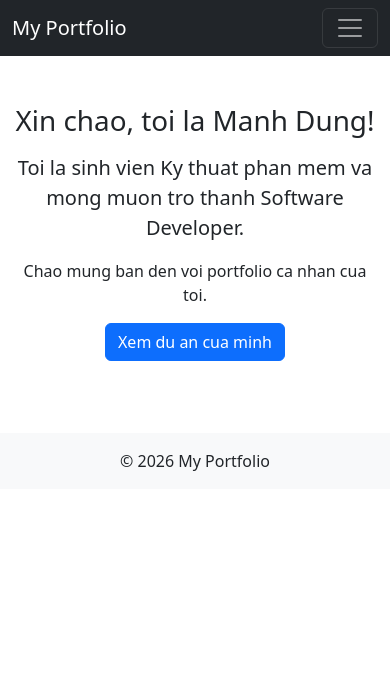
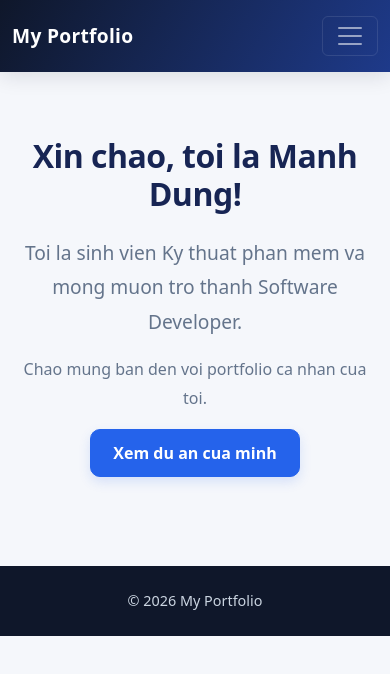
Before and after one commit to Manhduh/FER202_FA26_Manhduh, a React (Vite) app in the folder Slot11/router-basic/: page / in a window 390 px wide. Shown: the top 674 px of the page. Built offline with nearby package versions, Linux system fonts and the light colour scheme.

Commit message:
style(portfolio): add responsive blue white design

```diff
--- a/Slot11/router-basic/src/App.css
+++ b/Slot11/router-basic/src/App.css
@@ -1,184 +1,244 @@
-.counter {
-  font-size: 16px;
-  padding: 5px 10px;
-  border-radius: 5px;
-  color: var(--accent);
-  background: var(--accent-bg);
-  border: 2px solid transparent;
-  transition: border-color 0.3s;
-  margin-bottom: 24px;
 
-  &:hover {
-    border-color: var(--accent-border);
+/* ===== Global styles ===== */
+:root {
+  font-family: "Segoe UI", Arial, sans-serif;
+  color: #1e293b;
+  background: #f5f7fb;
+  font-synthesis: none;
+  text-rendering: optimizeLegibility;
+  -webkit-font-smoothing: antialiased;
+  -moz-osx-font-smoothing: grayscale;
+}
+
+* {
+  box-sizing: border-box;
+}
+
+body {
+  margin: 0;
+  min-width: 320px;
+  min-height: 100vh;
+  background: #f5f7fb;
+  color: #1e293b;
+}
+
+#root {
+  min-height: 100vh;
+  display: flex;
+  flex-direction: column;
+}
+
+main {
+  flex: 1;
+}
+
+h1,
+h2,
+h3 {
+  color: #172554;
+  font-weight: 750;
+  letter-spacing: -0.5px;
+}
+
+p {
+  line-height: 1.8;
+  color: #64748b;
+}
+
+/* ===== Navbar ===== */
+.navbar.bg-dark {
+  background: linear-gradient(120deg, #0f172a, #1e3a8a) !important;
+  padding: 16px 0;
+  box-shadow: 0 4px 20px rgba(15, 23, 42, 0.12);
+}
+
+.navbar-brand {
+  font-size: 1.45rem;
+  font-weight: 800;
+  letter-spacing: 0.3px;
+}
+
+.navbar .nav-link {
+  position: relative;
+  margin-left: 8px;
+  padding: 10px 15px !important;
+  color: #cbd5e1 !important;
+  font-weight: 600;
+  border-radius: 8px;
+  transition: all 0.25s ease;
+}
+
+.navbar .nav-link:hover {
+  color: #ffffff !important;
+  background: rgba(255, 255, 255, 0.1);
+}
+
+.navbar .nav-link.active {
+  color: #ffffff !important;
+  background: #2563eb;
+}
+
+/* ===== Main content ===== */
+.container.py-5 {
+  animation: fadeIn 0.45s ease;
+}
+
+.container.py-5.text-center {
+  padding-top: 100px !important;
+  padding-bottom: 100px !important;
+}
+
+.container.py-5.text-center h1 {
+  font-size: clamp(2rem, 5vw, 3.5rem);
+  margin-bottom: 22px;
+}
+
+.container.py-5.text-center .lead {
+  max-width: 680px;
+  margin: 0 auto 16px;
+  font-size: 1.2rem;
+}
+
+.container.py-5 > h2 {
+  margin-bottom: 28px;
+  font-size: 2rem;
+}
+
+/* ===== Buttons ===== */
+.btn {
+  padding: 11px 22px;
+  border-radius: 10px;
+  font-weight: 650;
+  transition: all 0.25s ease;
+}
+
+.btn-primary {
+  background: #2563eb;
+  border-color: #2563eb;
+  box-shadow: 0 5px 12px rgba(37, 99, 235, 0.15);
+}
+
+.btn-primary:hover {
+  background: #1d4ed8;
+  border-color: #1d4ed8;
+  transform: translateY(-2px);
+  box-shadow: 0 8px 18px rgba(37, 99, 235, 0.25);
+}
+
+.btn-outline-primary:hover {
+  transform: translateY(-2px);
+}
+
+/* ===== Skills list ===== */
+.list-group {
+  max-width: 850px;
+}
+
+.list-group-item {
+  padding: 18px 22px;
+  border: 1px solid #e2e8f0;
+  background: #ffffff;
+  color: #334155;
+  font-weight: 550;
+  transition: all 0.2s ease;
+}
+
+.list-group-item:hover {
+  padding-left: 28px;
+  background: #eff6ff;
+  color: #1d4ed8;
+}
+
+/* ===== Project cards ===== */
+.card {
+  border: 1px solid #e2e8f0;
+  border-radius: 16px;
+  background: #ffffff;
+  overflow: hidden;
+  transition: transform 0.25s ease, box-shadow 0.25s ease;
+}
+
+.card:hover {
+  transform: translateY(-7px);
+  box-shadow: 0 15px 35px rgba(15, 23, 42, 0.1) !important;
+}
+
+.card-body {
+  padding: 26px;
+}
+
+.card-title {
+  margin-bottom: 14px;
+  color: #1e3a8a;
+  font-size: 1.25rem;
+  font-weight: 750;
+}
+
+.card-text {
+  min-height: 58px;
+  font-size: 0.96rem;
+}
+
+/* ===== Contact page ===== */
+.container.py-5:not(.text-center):not(:has(.card)):not(:has(.list-group)) {
+  min-height: 350px;
+}
+
+/* ===== 404 page ===== */
+.text-danger {
+  color: #dc2626 !important;
+}
+
+.display-3 {
+  font-weight: 850;
+}
+
+/* ===== Footer ===== */
+footer.bg-light {
+  margin-top: auto;
+  padding: 22px 12px !important;
+  background: #0f172a !important;
+  color: #cbd5e1;
+}
+
+footer p {
+  color: #cbd5e1;
+  font-size: 0.9rem;
+}
+
+/* ===== Animation ===== */
+@keyframes fadeIn {
+  from {
+    opacity: 0;
+    transform: translateY(8px);
   }
-  &:focus-visible {
-    outline: 2px solid var(--accent);
-    outline-offset: 2px;
+
+  to {
+    opacity: 1;
+    transform: translateY(0);
   }
 }
 
-.hero {
-  position: relative;
-
-  .base,
-  .framework,
-  .vite {
-    inset-inline: 0;
-    margin: 0 auto;
+/* ===== Responsive ===== */
+@media (max-width: 768px) {
+  .navbar-brand {
+    font-size: 1.2rem;
   }
 
-  .base {
-    width: 170px;
-    position: relative;
-    z-index: 0;
+  .navbar .nav-link {
+    margin: 4px 0;
   }
 
-  .framework,
-  .vite {
-    position: absolute;
+  .container.py-5.text-center {
+    padding-top: 65px !important;
+    padding-bottom: 65px !important;
   }
 
-  .framework {
-    z-index: 1;
-    top: 34px;
-    height: 28px;
-    transform: perspective(2000px) rotateZ(300deg) rotateX(44deg) rotateY(39deg)
-      scale(1.4);
+  .container.py-5 > h2 {
+    font-size: 1.65rem;
   }
 
-  .vite {
-    z-index: 0;
-    top: 107px;
-    height: 26px;
-    width: auto;
-    transform: perspective(2000px) rotateZ(300deg) rotateX(40deg) rotateY(39deg)
-      scale(0.8);
+  .card-body {
+    padding: 20px;
   }
 }
-
-#center {
-  display: flex;
-  flex-direction: column;
-  gap: 25px;
-  place-content: center;
-  place-items: center;
-  flex-grow: 1;
-
-  @media (max-width: 1024px) {
-    padding: 32px 20px 24px;
-    gap: 18px;
-  }
-}
-
-#next-steps {
-  display: flex;
-  border-top: 1px solid var(--border);
-  text-align: left;
-
-  & > div {
-    flex: 1 1 0;
-    padding: 32px;
-    @media (max-width: 1024px) {
-      padding: 24px 20px;
-    }
-  }
-
-  .icon {
-    margin-bottom: 16px;
-    width: 22px;
-    height: 22px;
-  }
-
-  @media (max-width: 1024px) {
-    flex-direction: column;
-    text-align: center;
-  }
-}
-
-#docs {
-  border-right: 1px solid var(--border);
-
-  @media (max-width: 1024px) {
-    border-right: none;
-    border-bottom: 1px solid var(--border);
-  }
-}
-
-#next-steps ul {
-  list-style: none;
-  padding: 0;
-  display: flex;
-  gap: 8px;
-  margin: 32px 0 0;
-
-  .logo {
-    height: 18px;
-  }
-
-  a {
-    color: var(--text-h);
-    font-size: 16px;
-    border-radius: 6px;
-    background: var(--social-bg);
-    display: flex;
-    padding: 6px 12px;
-    align-items: center;
-    gap: 8px;
-    text-decoration: none;
-    transition: box-shadow 0.3s;
-
-    &:hover {
-      box-shadow: var(--shadow);
-    }
-    .button-icon {
-      height: 18px;
-      width: 18px;
-    }
-  }
-
-  @media (max-width: 1024px) {
-    margin-top: 20px;
-    flex-wrap: wrap;
-    justify-content: center;
-
-    li {
-      flex: 1 1 calc(50% - 8px);
-    }
-
-    a {
-      width: 100%;
-      justify-content: center;
-      box-sizing: border-box;
-    }
-  }
-}
-
-#spacer {
-  height: 88px;
-  border-top: 1px solid var(--border);
-  @media (max-width: 1024px) {
-    height: 48px;
-  }
-}
-
-.ticks {
-  position: relative;
-  width: 100%;
-
-  &::before,
-  &::after {
-    content: '';
-    position: absolute;
-    top: -4.5px;
-    border: 5px solid transparent;
-  }
-
-  &::before {
-    left: 0;
-    border-left-color: var(--border);
-  }
-  &::after {
-    right: 0;
-    border-right-color: var(--border);
-  }
-}
--- a/Slot11/router-basic/src/App.jsx
+++ b/Slot11/router-basic/src/App.jsx
@@ -1,7 +1,7 @@
 
 import { Navbar, Nav, Container, Button, Card, Row, Col, ListGroup } from 'react-bootstrap';
 import { Routes, Route, Link, NavLink } from 'react-router-dom';
-
+import './App.css';
 const MENU = [
   { to: '/', label: 'Trang chủ' },
   { to: '/skills', label: 'Kỹ năng' },
```
